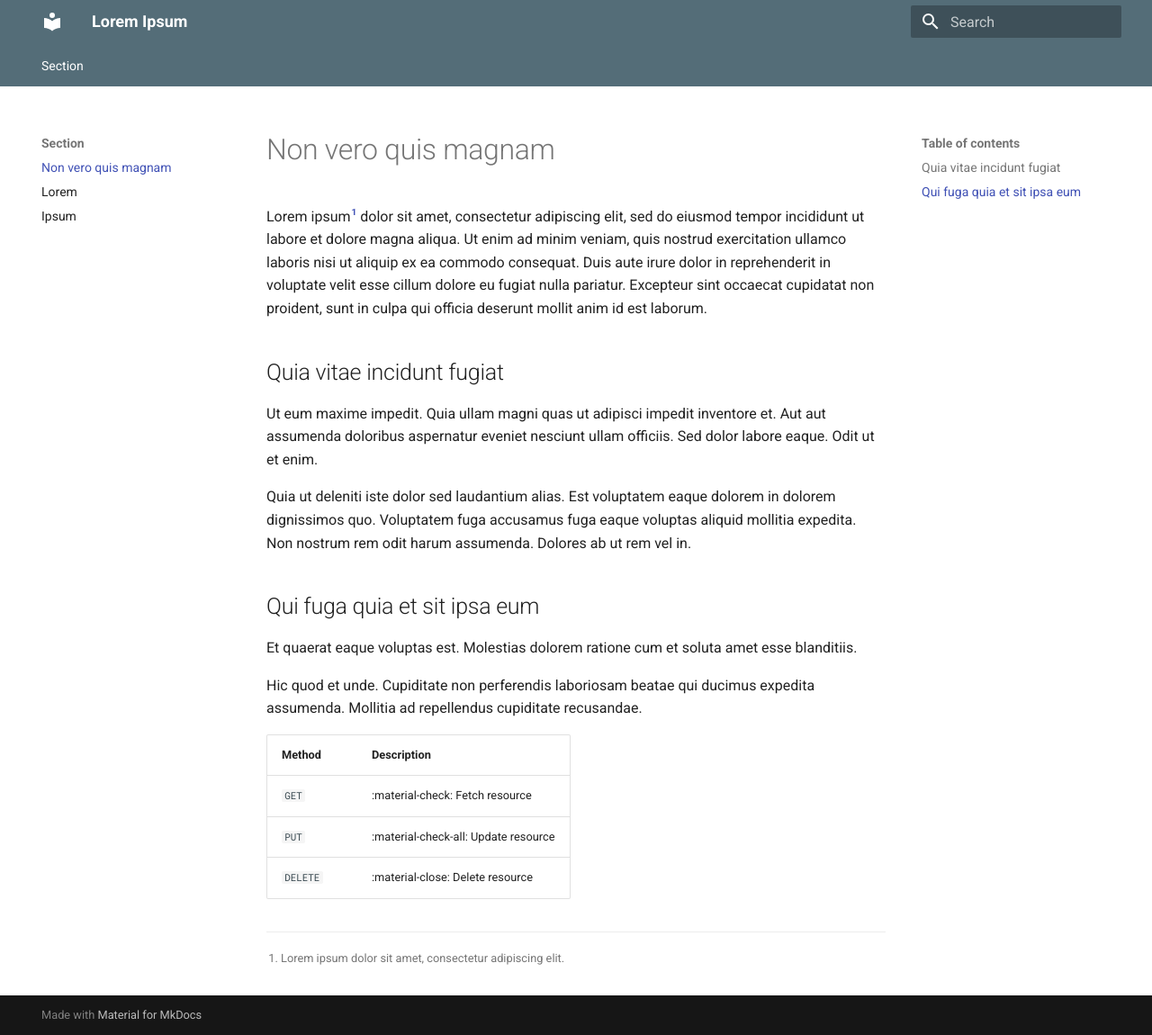
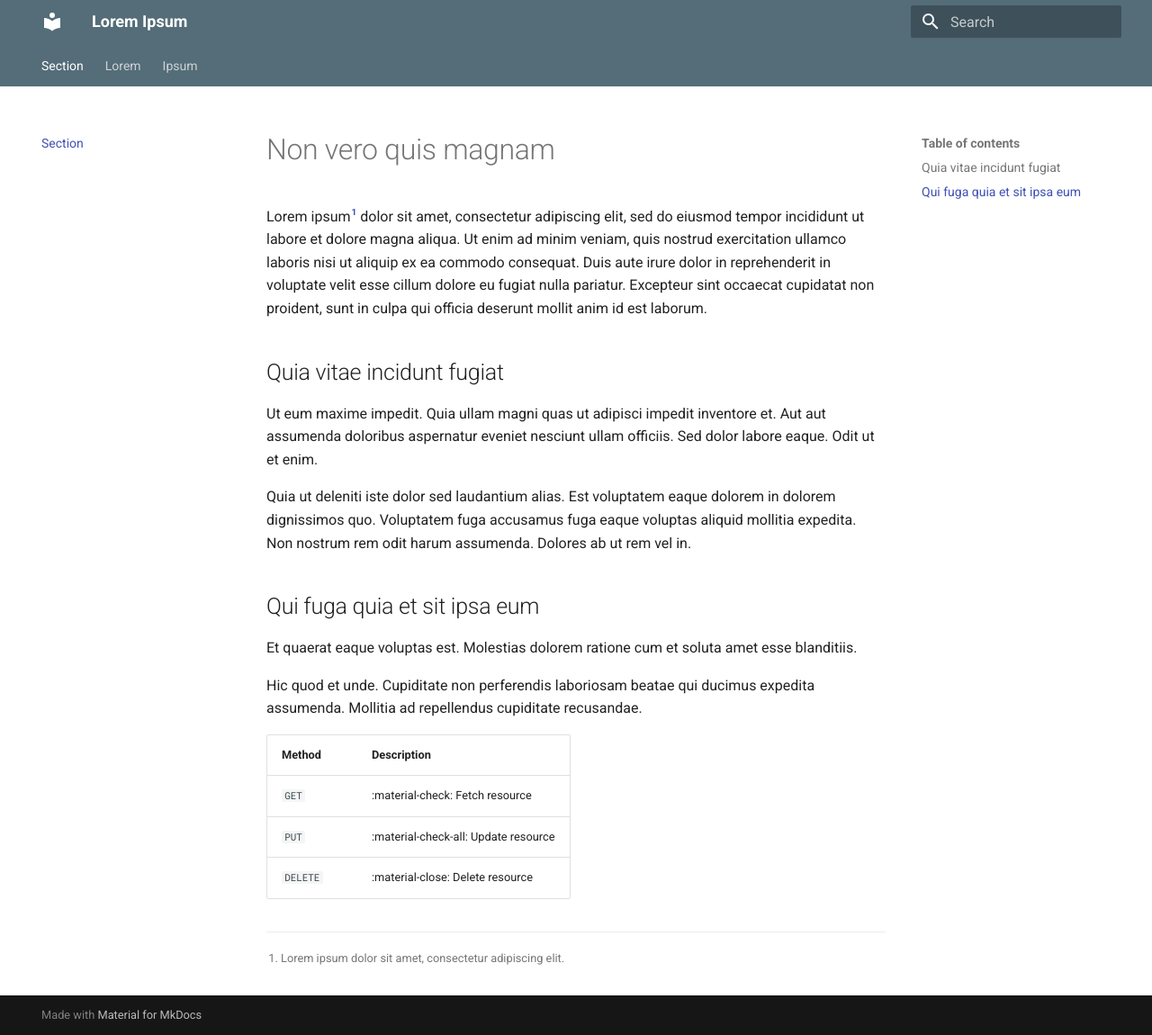
Before and after one commit to BrunoKrugel/mkdoc-page-generator, an MkDocs documentation site: the page built from docs/index.md, in a window 1280 px wide and 1150 px high. Shown: the whole window at 90% size. Built offline with MkDocs 1.6.1 and Material for MkDocs 9.7.7, drawn with Linux system fonts in a browser that asks for light colours.

```diff
--- a/mkdocs.yml
+++ b/mkdocs.yml
@@ -1,9 +1,8 @@
 site_name: Lorem Ipsum
 nav:
-  - Section:
-    - index.md
-    - Lorem: sub-menu-lorem/index.md
-    - Ipsum: sub-menu-ipsum/index.md
+  - Section: index.md
+  - Lorem: sub-menu-lorem/index.md
+  - Ipsum: sub-menu-ipsum/index.md
 markdown_extensions:
   - footnotes
 theme:
```
